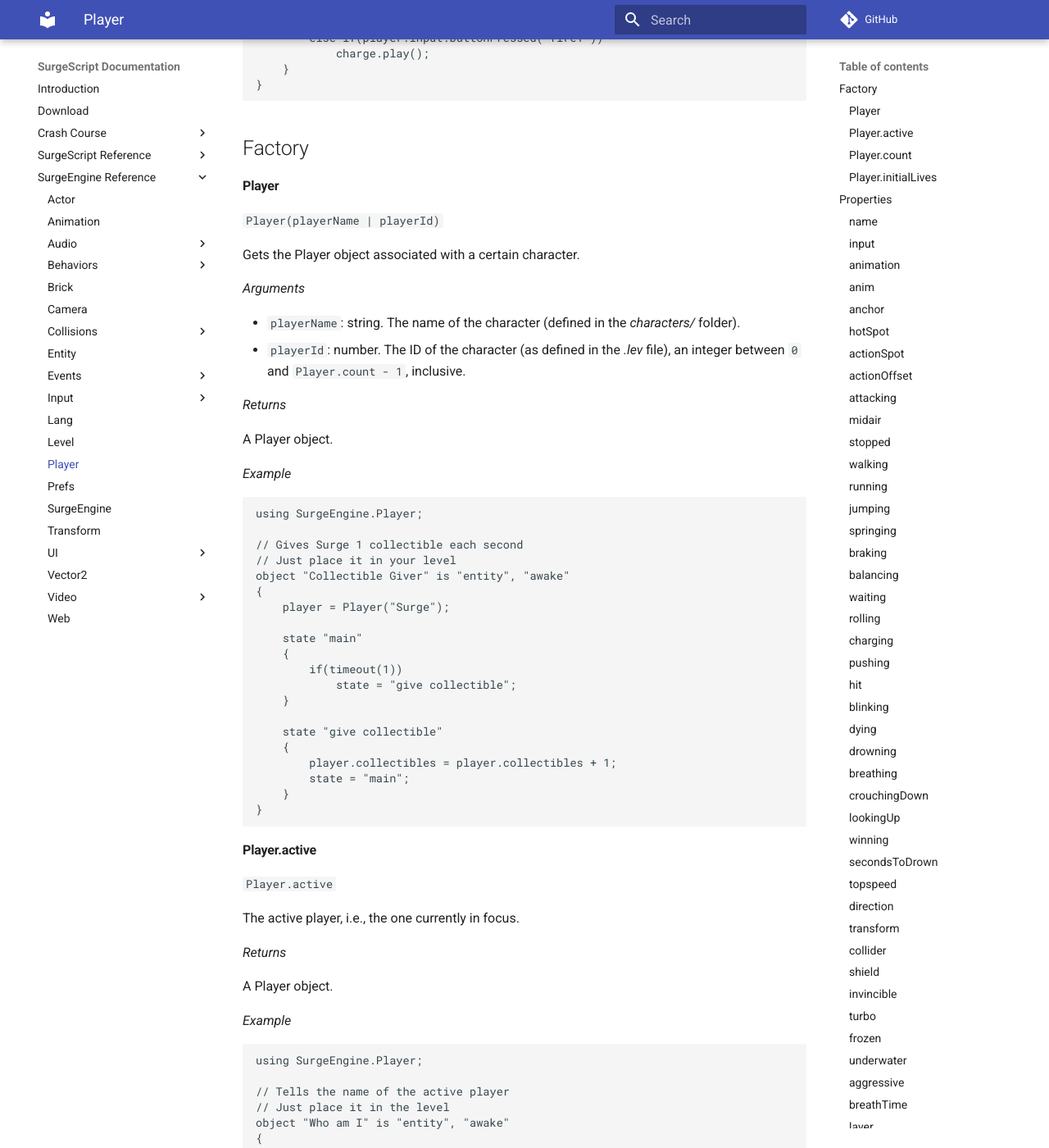
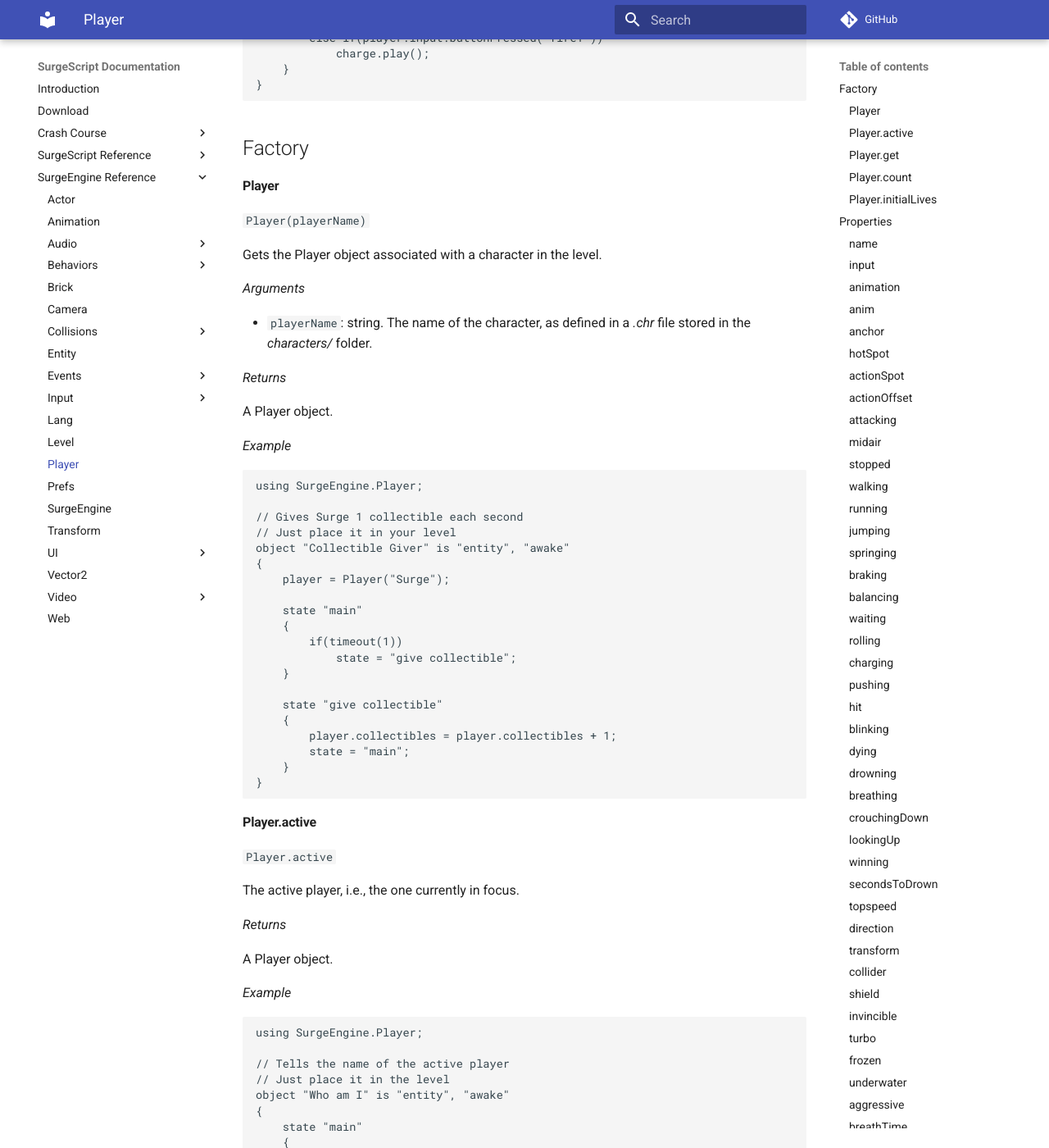
Before and after one commit to alemart/surgescript, an MkDocs documentation site: the page built from docs/engine/player.md, in a window 1280 px wide and 1400 px high, scrolled down 1256 px. Shown: the whole window at 82% size. Built offline with MkDocs 1.6.1 and Material for MkDocs 9.7.7, drawn with Linux system fonts in a browser that asks for light colours; comment, search, counter and statistics services are not loaded; some of the changed text lies outside the part shown.

Commit message:
Docs: fix documentation of Player.get()

````diff
--- a/docs/engine/player.md
+++ b/docs/engine/player.md
@@ -65,14 +65,13 @@
 
 #### Player
 
-`Player(playerName | playerId)`
+`Player(playerName)`
 
-Gets the Player object associated with a certain character.
+Gets the Player object associated with a character in the level.
 
 *Arguments*
 
-* `playerName`: string. The name of the character (defined in the *characters/* folder).
-* `playerId`: number. The ID of the character (as defined in the *.lev* file), an integer between `0` and `Player.count - 1`, inclusive.
+* `playerName`: string. The name of the character, as defined in a *.chr* file stored in the *characters/* folder.
 
 *Returns*
 
@@ -127,6 +126,20 @@
     }
 }
 ```
+
+#### Player.get
+
+`Player[i]`
+
+Gets a Player object by its sequence number, as defined in the *players* entry of the level file.
+
+*Arguments*
+
+* `i`: number. An integer between `0` and `Player.count - 1`, inclusive.
+
+*Returns*
+
+A Player object.
 
 #### Player.count
 
````
